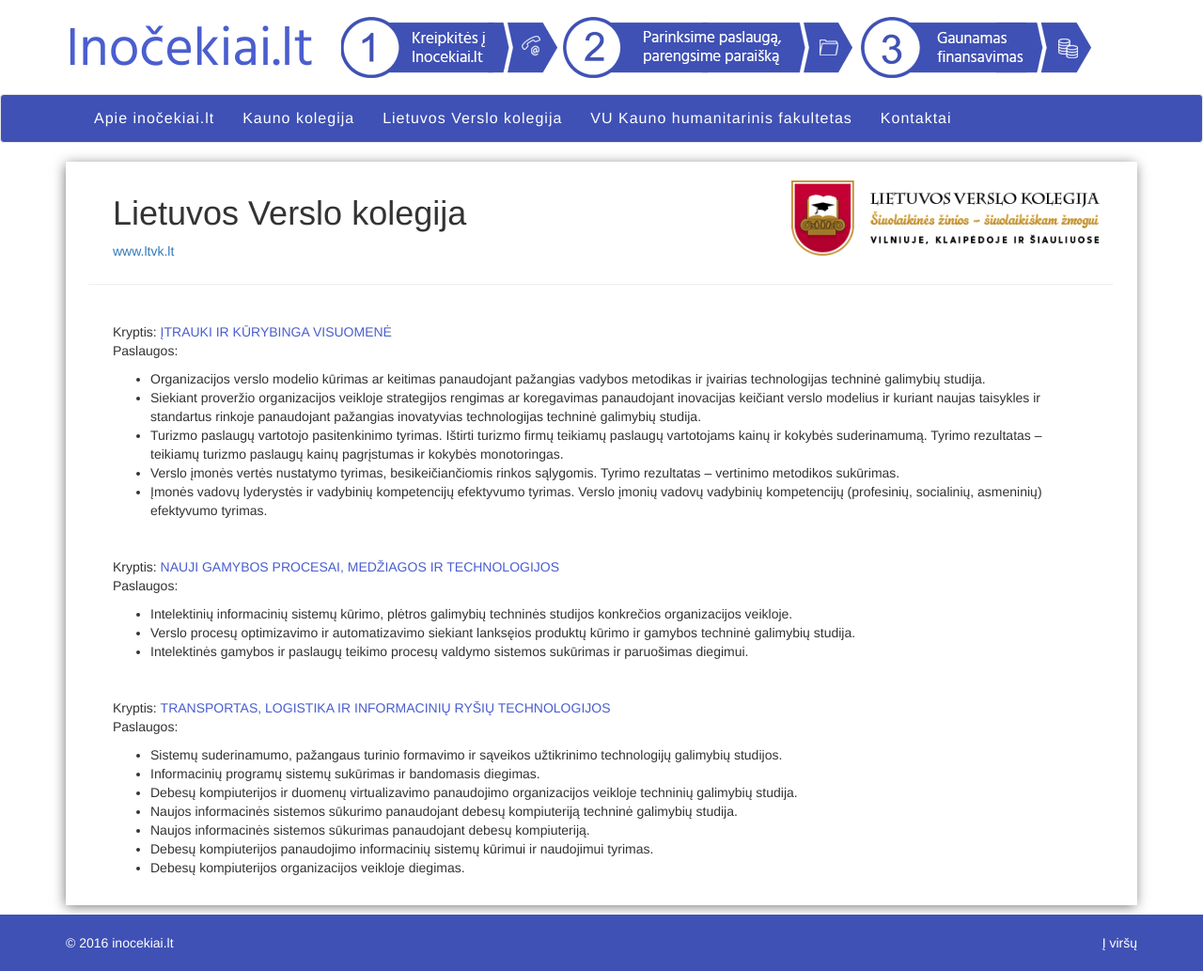
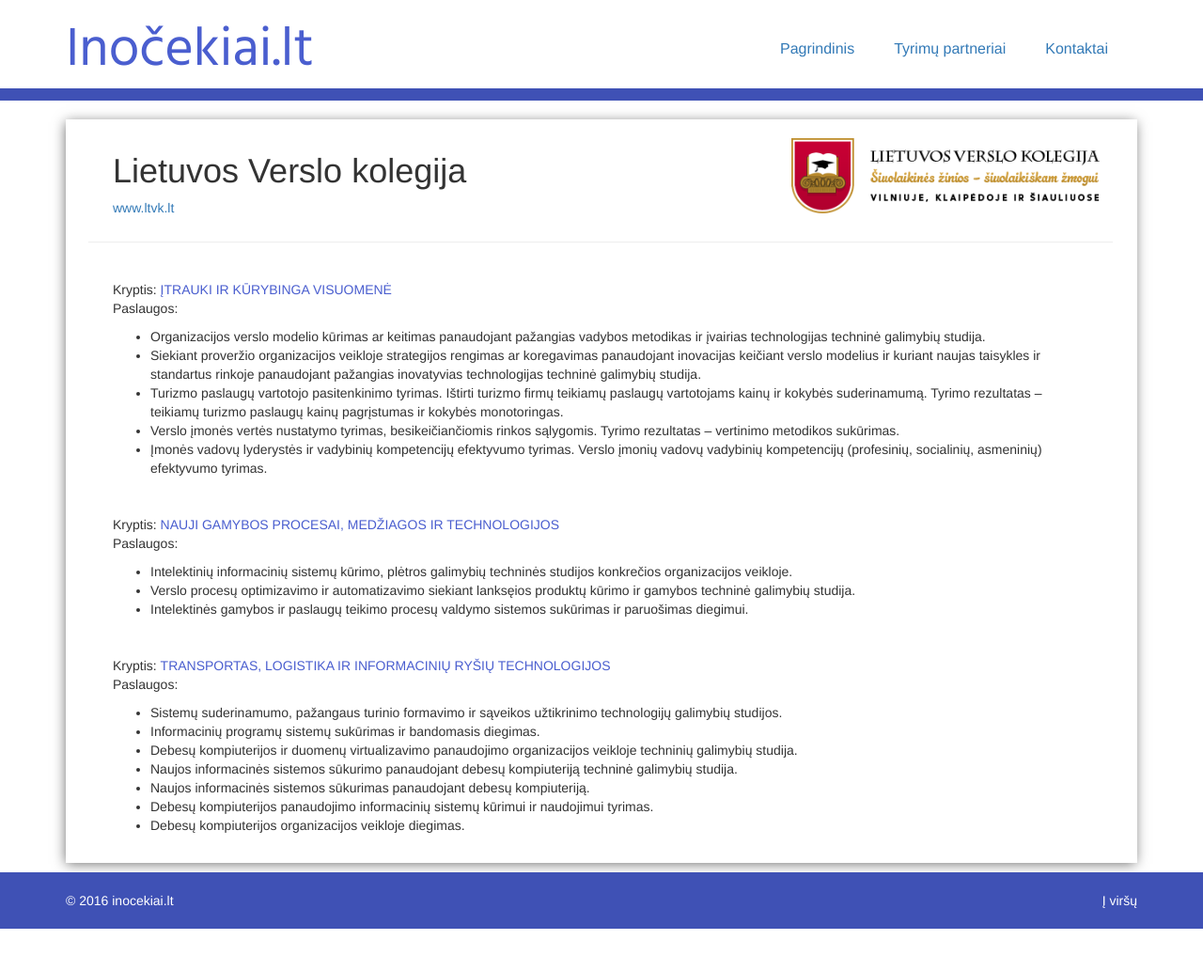
Before and after one commit to pmpc/inocekiai, a Jekyll site: the page built from lietuvos-verslo-kolegija.md, in a window 1280 px wide. Shown: the whole page at 94% size. Built offline with Jekyll 4.4.1, drawn with Linux system fonts in a browser that asks for light colours; after the commit the page ends 988 px from its top, so only the background shows below that.

Commit message:
Change top menu IN-6

```diff
--- a/_includes/header.html
+++ b/_includes/header.html
@@ -7,11 +7,7 @@
 
       </div>
       <div class="col-sm-9">
-        <img class="img-responsive" src="../images/{{site.banner}}" alt="">
-      </div>
-    </div>
-  </div>
-
+        <!--<img class="img-responsive" src="../images/{{site.banner}}" alt="">-->
         <nav class="navbar navbar-default">
           <div class="container">
             <div class="navbar-header">
@@ -23,19 +19,31 @@
               </button>
             </div>
 
-      <div class="collapse navbar-collapse" id="bs-example-navbar-collapse-1">
-        <ul class="nav navbar-nav">
-          {% for my_page in site.pages %}
-            {% if my_page.title %}
-              {% if {my_page.url} != '/kontaktai/' %}
-               <li><a href="{{ my_page.url | prepend: site.baseurl }}">{{ my_page.title }}</a></li>
-              {% endif %}
-            {% endif %}
-          {% endfor %}
-          <li><a href="{{ my_page.url | prepend: site.baseurl }}/kontaktai/">Kontaktai</a></li>
-        </ul>
+            <div id="ino-top-menu">
+            <div class="drop">
+                <button class="dropbtn hover_dropbtn hover_dropbtn"><a class="hover_dropbtn" href="{{ my_page.url | prepend: site.baseurl }}/">Pagrindinis</a></button>
+            </div>
+            <div class="dropdown drop collapse navbar-collapse">
+              <button class="dropbtn hover_dropbtn">Tyrimų partneriai</button>
+              <div class="dropdown-content drop_menu nav navbar-nav">
+                <a href="{{ my_page.url | prepend: site.baseurl }}/kauno-kolegija/">Kauno kolegija</a>
+                <a href="{{ my_page.url | prepend: site.baseurl }}/lietuvos-verslo-kolegija/" style="border-top: none">Lietuvos Verslo kolegija</a>
+                <a href="{{ my_page.url | prepend: site.baseurl }}/vu-kauno-humanitarinis-fakultetas/" style="border-top: none">VU Kauno humanitarinis fakultetas</a>
               </div>
             </div>
+            <div class="drop">
+              <button class="dropbtn hover_dropbtn"><a class="hover_dropbtn" href="{{ my_page.url | prepend: site.baseurl }}/kontaktai/">Kontaktai</a></button>
+            </div>
+            </div>
+
+          </div>
         </nav>
+      </div>
+    </div>
+  </div>
+  <div class="header-line">
+  </div>
+
+
 
 </header>
--- a/css/main.scss
+++ b/css/main.scss
@@ -3,11 +3,12 @@
 ---
 
 .navbar-default {
-  background-color: #3f51b5;
+  background-color: #ffffff;
+  border: none;
 }
 
 .navbar-default .navbar-nav>li>a {
-  color: white;
+  color: #3f51b5;
   letter-spacing: 1px;
   font-size: 16px;
 }
@@ -43,11 +44,6 @@
 
 .footer-col-wrapper {
   vertical-align: middle;
-}
-
-.navbar-default .navbar-nav > li > a:hover {
-  background-color: #4a5ecf;
-  color: white;
 }
 
 .back-to-top {
@@ -116,11 +112,6 @@
   border-color: white;
 }
 
-.col-sm-3 h3 a:hover {
-  color: #4a5ecf;
-  text-decoration:none;
-}
-
 @media screen and (max-width: 1120px) {
   .site-title{
     font-size: 38px;
@@ -147,3 +138,99 @@
     padding-top: 0;
   }
 }
+
+.header-line {
+  background-color: #3f51b5;
+  height: 13px;
+  margin-bottom: 20px;
+}
+
+/* Dropdown Button */
+.dropbtn {
+  background-color: white;
+  padding: 16px;
+  font-size: 16px;
+  border: none;
+  cursor: pointer;
+}
+
+/*For dropdown button*/
+.hover_dropbtn:hover {
+  color: white !important;
+  background-color: #3f51b5;
+  text-decoration: none;
+}
+
+.navbar-collapse:hover {
+  color: white !important;
+}
+
+.drop:hover>button a{
+  color: white !important;
+}
+
+.drop:hover>button{
+  background-color: #3f51b5;
+}
+
+/* The container <div> - needed to position the dropdown content */
+.dropdown {
+  position: relative;
+  display: inline-block;
+  float: left;
+  color: #337ab7;
+}
+
+/* Dropdown Content (Hidden by Default) */
+.dropdown-content {
+  display: none;
+  position: absolute;
+  background-color: #f9f9f9;
+  min-width: 160px;
+  width: 163%;
+  box-shadow: 0 8px 16px 0 rgba(0,0,0,0.2);
+}
+
+/* Links inside the dropdown */
+.dropdown-content a {
+  color: black;
+  padding: 12px 16px;
+  text-decoration: none;
+  display: block;
+}
+
+/* Change color of dropdown links on hover */
+.dropdown-content a:hover {background-color: #f1f1f1;  text-decoration: underline;}
+
+.dropdown-content a {
+  color: #3f51b5;
+}
+
+/* Show the dropdown menu on hover */
+.dropdown:hover .dropdown-content {
+  display: block;
+}
+
+/* Change the background color of the dropdown button when the dropdown content is shown */
+.dropdown:hover .dropbtn {
+  background-color: #3f51b5;
+}
+
+.drop {
+  float: left;
+  padding-top: 25px;
+  padding-left: 10px;
+  padding-right: 0;
+}
+
+nav {
+  margin: 0 !important;
+}
+
+#ino-top-menu {
+  float: right;
+}
+
+.drop_menu a {
+  border: 1px solid #3f51b5;
+}
```
Lines whose indentation alone changed are shown as unchanged.
